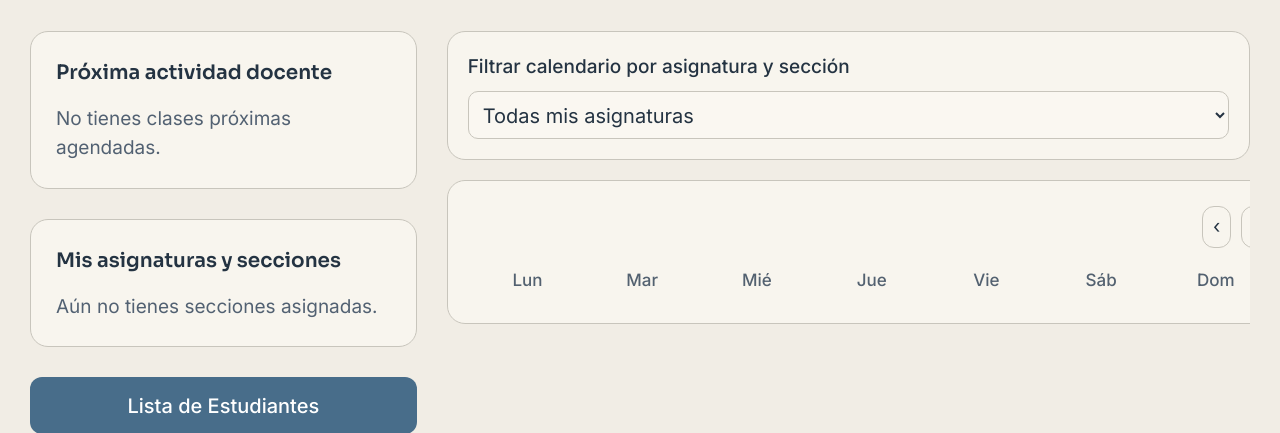
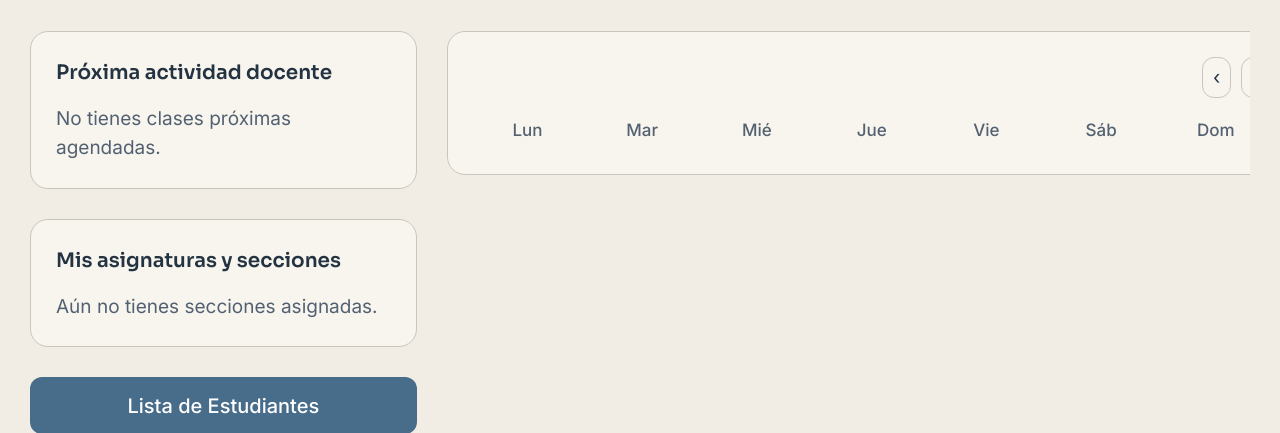
Before and after one commit to bale1206/Proyecto-EduNova-2, a Django app: template EduNova/templates/academico/home_docente.html in a window 1280 px wide. Shown: the part 160-593 px from the top of the page. Run offline with Django 5.2, Linux system fonts and the light colour scheme; the template is opened without the code that fills it, so the values that code supplies are empty.

Commit message:
refactor(calendario): retirar selector académico obsoleto en plantilla docente

```diff
--- a/EduNova/templates/academico/home_docente.html
+++ b/EduNova/templates/academico/home_docente.html
@@ -54,13 +54,6 @@
     </div>
 
     <div class="lg:col-span-2">
-        <div class="card p-4 mb-4">
-            <label for="seccion-docente" class="block text-sm font-medium mb-2">Filtrar calendario por asignatura y sección</label>
-            <select id="seccion-docente" class="surface-control w-full rounded-lg border p-2" style="border-color:var(--linea)" onchange="location.href='?seccion='+encodeURIComponent(this.value)">
-                <option value="">Todas mis asignaturas</option>
-                {% for curso in cursos %}<option value="{{ curso.pk }}" {% if seccion_seleccionada == curso.pk|stringformat:'s' %}selected{% endif %}>{{ curso.asignatura }} · {{ curso.seccion }}</option>{% endfor %}
-            </select>
-        </div>
         {% include "academico/_calendario.html" %}
     </div>
 
```
